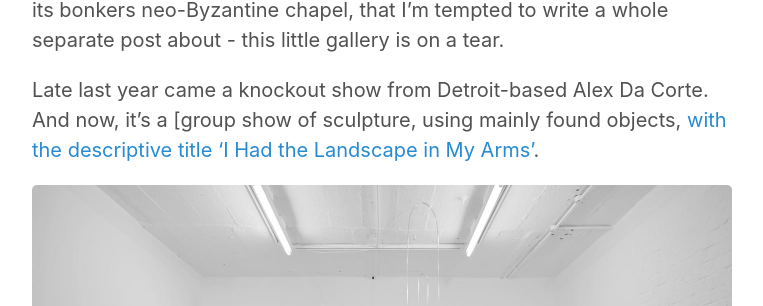
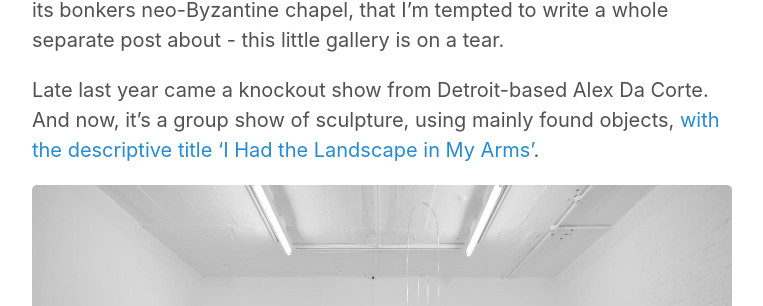
Before and after one commit to JMDKC/jmdkc.github.io, a Jekyll site: the page built from _posts/2018-03-18-pichlkostner-josh-lilley.md, in a window 1280 px wide. Shown: the part 346-652 px from the top of the page, without its empty margins (258-1021 px from the left). Built offline with Jekyll 4.4.1, drawn with Linux system fonts in a browser that asks for light colours.

```diff
--- a/_posts/2018-03-18-pichlkostner-josh-lilley.md
+++ b/_posts/2018-03-18-pichlkostner-josh-lilley.md
@@ -5,7 +5,7 @@ title: I Had the Landscape in My Arms | Josh Lilley
 
 What an impressive last few months at Josh Lilley! Tucked away on a quiet corner in Fitzrovia, just next to the old Middlesex Hospital site - and its bonkers neo-Byzantine chapel, that I'm tempted to write a whole separate post about - this little gallery is on a tear.
 
-Late last year came a knockout show from Detroit-based Alex Da Corte. And now, it's a [group show of sculpture, using mainly found objects, [with the descriptive title 'I Had the Landscape in My Arms'](http://joshlilleygallery.com/exhibitions/i_had_the_landscape_in_my_arms_2018).
+Late last year came a knockout show from Detroit-based Alex Da Corte. And now, it's a group show of sculpture, using mainly found objects, [with the descriptive title 'I Had the Landscape in My Arms'](http://joshlilleygallery.com/exhibitions/i_had_the_landscape_in_my_arms_2018).
 
 ![Installation](/Assets/pichlkostner-josh-lilley.jpg)
 
```
